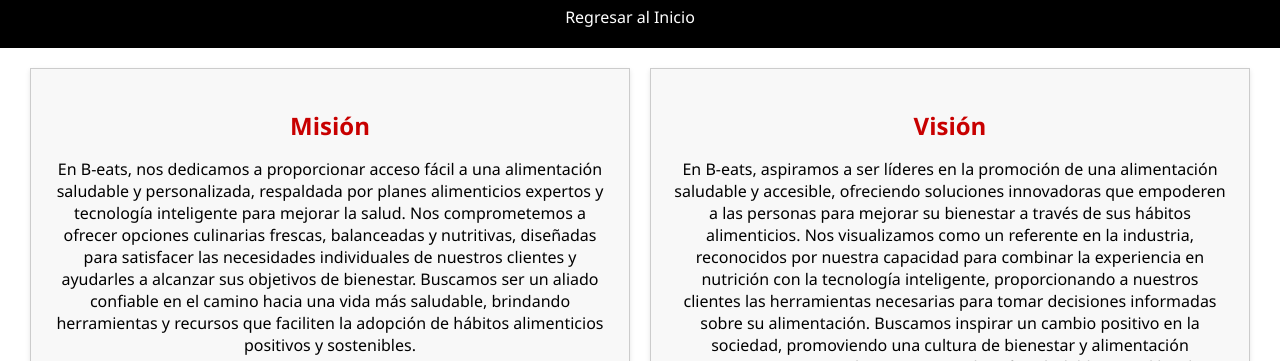
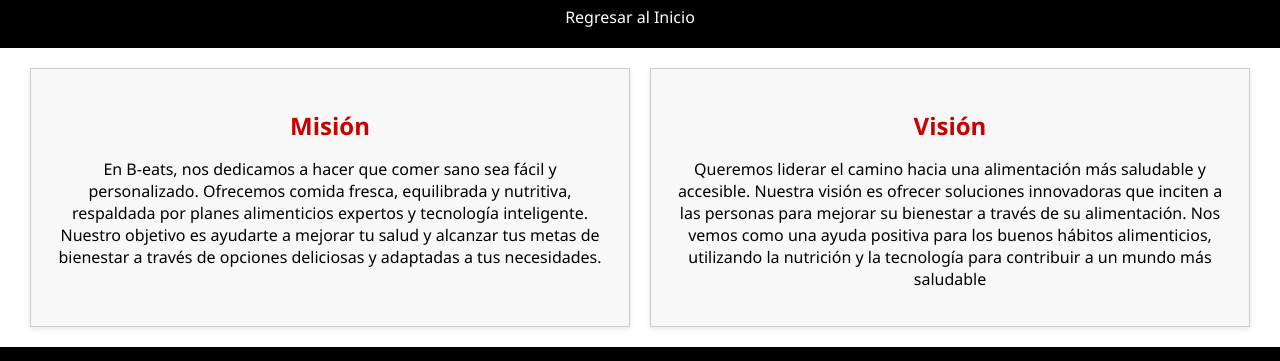
Before and after one commit to K3V1N01122/Empresa-BE-EATE, a plain HTML site: page mision_vision.html in a window 1280 px wide. Shown: the part 100-461 px from the top of the page. Drawn offline with Linux system fonts and the light colour scheme.

Commit message:
Update mision_vision.html

```diff
--- a/mision_vision.html
+++ b/mision_vision.html
@@ -76,11 +76,11 @@
     <section>
         <div class="info-box">
             <h2>Misión</h2>
-            <p>En B-eats, nos dedicamos a proporcionar acceso fácil a una alimentación saludable y personalizada, respaldada por planes alimenticios expertos y tecnología inteligente para mejorar la salud. Nos comprometemos a ofrecer opciones culinarias frescas, balanceadas y nutritivas, diseñadas para satisfacer las necesidades individuales de nuestros clientes y ayudarles a alcanzar sus objetivos de bienestar. Buscamos ser un aliado confiable en el camino hacia una vida más saludable, brindando herramientas y recursos que faciliten la adopción de hábitos alimenticios positivos y sostenibles.</p>
+            <p>En B-eats, nos dedicamos a hacer que comer sano sea fácil y personalizado. Ofrecemos comida fresca, equilibrada y nutritiva, respaldada por planes alimenticios expertos y tecnología inteligente. Nuestro objetivo es ayudarte a mejorar tu salud y alcanzar tus metas de bienestar a través de opciones deliciosas y adaptadas a tus necesidades.</p>
         </div>
         <div class="info-box">
             <h2>Visión</h2>
-            <p>En B-eats, aspiramos a ser líderes en la promoción de una alimentación saludable y accesible, ofreciendo soluciones innovadoras que empoderen a las personas para mejorar su bienestar a través de sus hábitos alimenticios. Nos visualizamos como un referente en la industria, reconocidos por nuestra capacidad para combinar la experiencia en nutrición con la tecnología inteligente, proporcionando a nuestros clientes las herramientas necesarias para tomar decisiones informadas sobre su alimentación. Buscamos inspirar un cambio positivo en la sociedad, promoviendo una cultura de bienestar y alimentación consciente que contribuya a un mundo más saludable y equilibrado.</p>
+            <p>Queremos liderar el camino hacia una alimentación más saludable y accesible. Nuestra visión es ofrecer soluciones innovadoras que inciten a las personas para mejorar su bienestar a través de su alimentación. Nos vemos como una ayuda positiva para los buenos hábitos alimenticios, utilizando la nutrición y la tecnología para contribuir a un mundo más saludable</p>
         </div>
     </section>
 
```
